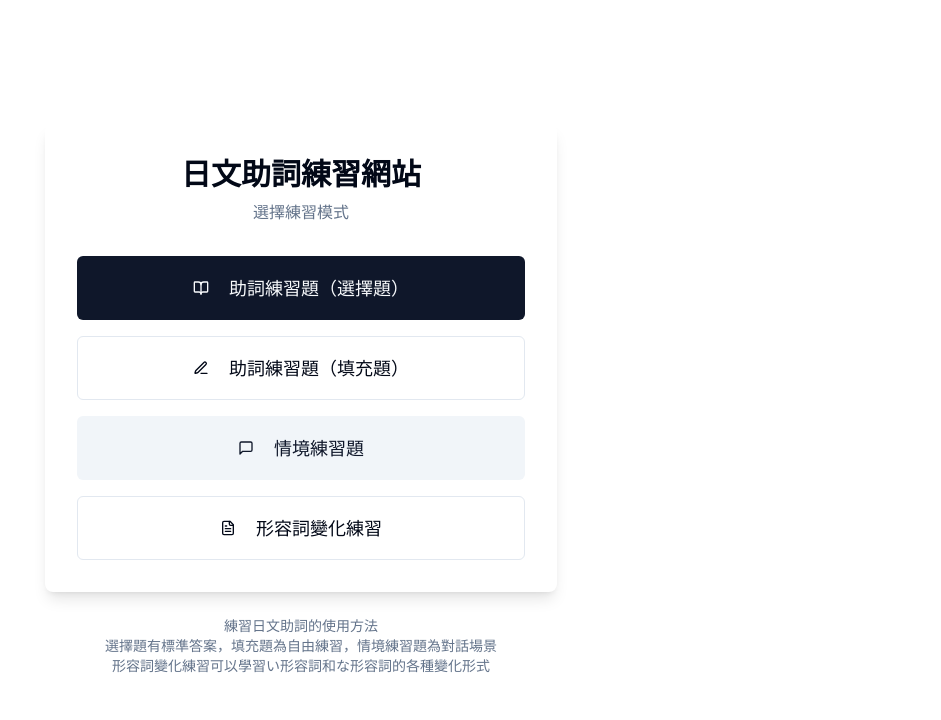
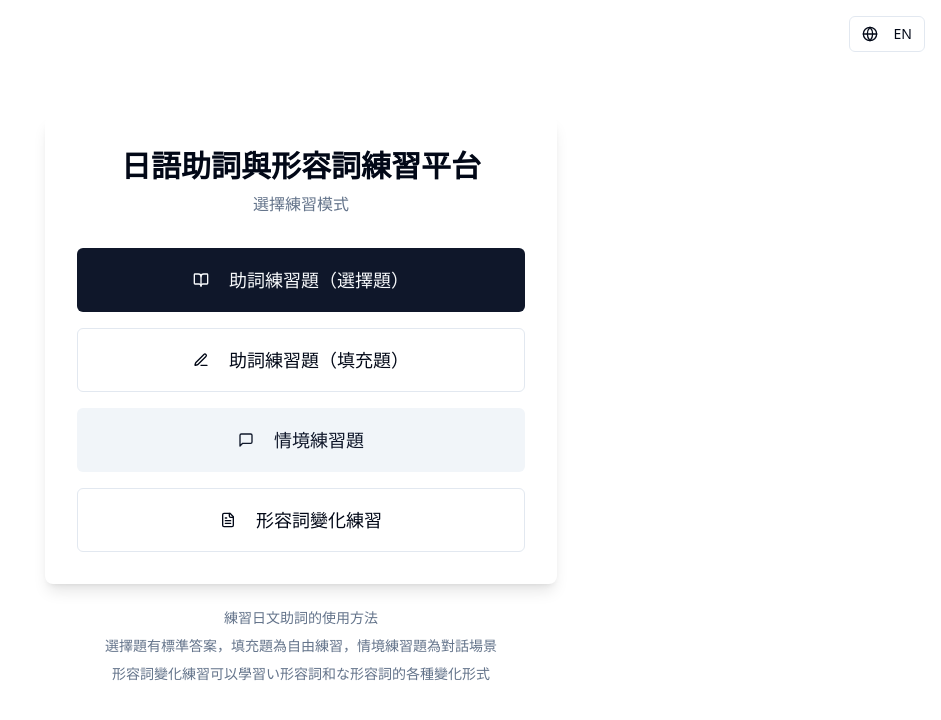
Before and after one commit to just84724/nihongo-quiz-generator, a React (Vite) app: page / in a window 1280 px wide. Shown: the top 720 px of the page, without its empty margins (339-1280 px from the left). Built offline with nearby package versions, Linux system fonts and the light colour scheme.

Commit message:
Add title and language toggle
Implement a title and language toggle feature, allowing users to switch between Traditional Chinese and English.

```diff
--- a/index.html
+++ b/index.html
@@ -1,14 +1,15 @@
+
 <!DOCTYPE html>
 <html lang="en">
   <head>
     <meta charset="UTF-8" />
     <meta name="viewport" content="width=device-width, initial-scale=1.0" />
-    <title>nihongo-quiz-generator</title>
-    <meta name="description" content="Lovable Generated Project" />
+    <title>日語練習平台 | Japanese Practice Platform</title>
+    <meta name="description" content="專業的日語助詞與形容詞練習平台 - Professional Japanese Particles & Adjectives Practice Platform" />
     <meta name="author" content="Lovable" />
 
-    <meta property="og:title" content="nihongo-quiz-generator" />
-    <meta property="og:description" content="Lovable Generated Project" />
+    <meta property="og:title" content="日語練習平台 | Japanese Practice Platform" />
+    <meta property="og:description" content="專業的日語助詞與形容詞練習平台 - Professional Japanese Particles & Adjectives Practice Platform" />
     <meta property="og:type" content="website" />
     <meta property="og:image" content="https://lovable.dev/opengraph-image-p98pqg.png" />
 
--- a/src/App.tsx
+++ b/src/App.tsx
@@ -4,6 +4,7 @@ import { Toaster as Sonner } from "@/components/ui/sonner";
 import { TooltipProvider } from "@/components/ui/tooltip";
 import { QueryClient, QueryClientProvider } from "@tanstack/react-query";
 import { BrowserRouter, Routes, Route } from "react-router-dom";
+import { LanguageProvider } from "@/contexts/LanguageContext";
 import Index from "./pages/Index";
 import ChoiceQuiz from "./pages/ChoiceQuiz";
 import BlankQuiz from "./pages/BlankQuiz";
@@ -15,6 +16,7 @@ const queryClient = new QueryClient();
 
 const App = () => (
   <QueryClientProvider client={queryClient}>
+    <LanguageProvider>
       <TooltipProvider>
         <Toaster />
         <Sonner />
@@ -29,6 +31,7 @@ const App = () => (
           </Routes>
         </BrowserRouter>
       </TooltipProvider>
+    </LanguageProvider>
   </QueryClientProvider>
 );
 
--- /dev/null
+++ b/src/components/LanguageSwitcher.tsx
@@ -0,0 +1,27 @@
+
+import React from 'react';
+import { Button } from '@/components/ui/button';
+import { useLanguage } from '@/contexts/LanguageContext';
+import { Globe } from 'lucide-react';
+
+const LanguageSwitcher: React.FC = () => {
+  const { language, setLanguage } = useLanguage();
+
+  const toggleLanguage = () => {
+    setLanguage(language === 'zh' ? 'en' : 'zh');
+  };
+
+  return (
+    <Button
+      variant="outline"
+      size="sm"
+      onClick={toggleLanguage}
+      className="fixed top-4 right-4 z-50"
+    >
+      <Globe className="mr-2 h-4 w-4" />
+      {language === 'zh' ? 'EN' : '中文'}
+    </Button>
+  );
+};
+
+export default LanguageSwitcher;
--- /dev/null
+++ b/src/contexts/LanguageContext.tsx
@@ -0,0 +1,95 @@
+
+import React, { createContext, useContext, useState, ReactNode } from 'react';
+
+export type Language = 'zh' | 'en';
+
+interface LanguageContextType {
+  language: Language;
+  setLanguage: (lang: Language) => void;
+  t: (key: string) => string;
+}
+
+const translations = {
+  zh: {
+    // 網站標題和描述
+    siteTitle: "日語助詞與形容詞練習平台",
+    siteDescription: "專業的日語學習工具",
+    chooseMode: "選擇練習模式",
+
+    // 練習模式
+    particleChoice: "助詞練習題（選擇題）",
+    particleFillBlank: "助詞練習題（填充題）",
+    scenarioPractice: "情境練習題",
+    adjectivePractice: "形容詞變化練習",
+
+    // 描述文字
+    practiceDescription: "練習日文助詞的使用方法",
+    modeExplanation: "選擇題有標準答案，填充題為自由練習，情境練習題為對話場景",
+    adjectiveExplanation: "形容詞變化練習可以學習い形容詞和な形容詞的各種變化形式",
+
+    // 通用按鈕
+    back: "返回",
+    exit: "離開",
+    restart: "重新開始",
+    next: "下一題",
+    finish: "完成",
+    viewAnswers: "查看答案",
+
+    // 404頁面
+    pageNotFound: "頁面未找到",
+    backToHome: "回到首頁"
+  },
+  en: {
+    // 網站標題和描述
+    siteTitle: "Japanese Particles & Adjectives Practice Platform",
+    siteDescription: "Professional Japanese Learning Tool",
+    chooseMode: "Choose Practice Mode",
+
+    // 練習模式
+    particleChoice: "Particle Practice (Multiple Choice)",
+    particleFillBlank: "Particle Practice (Fill in the Blank)",
+    scenarioPractice: "Scenario Practice",
+    adjectivePractice: "Adjective Conjugation Practice",
+
+    // 描述文字
+    practiceDescription: "Practice using Japanese particles correctly",
+    modeExplanation: "Multiple choice has standard answers, fill-in-the-blank is free practice, scenario practice features dialogue situations",
+    adjectiveExplanation: "Adjective conjugation practice helps you learn various forms of i-adjectives and na-adjectives",
+
+    // 通用按鈕
+    back: "Back",
+    exit: "Exit",
+    restart: "Restart",
+    next: "Next",
+    finish: "Finish",
+    viewAnswers: "View Answers",
+
+    // 404頁面
+    pageNotFound: "Page Not Found",
+    backToHome: "Back to Home"
+  }
+};
+
+const LanguageContext = createContext<LanguageContextType | undefined>(undefined);
+
+export const LanguageProvider: React.FC<{ children: ReactNode }> = ({ children }) => {
+  const [language, setLanguage] = useState<Language>('zh');
+
+  const t = (key: string): string => {
+    return translations[language][key as keyof typeof translations.zh] || key;
+  };
+
+  return (
+    <LanguageContext.Provider value={{ language, setLanguage, t }}>
+      {children}
+    </LanguageContext.Provider>
+  );
+};
+
+export const useLanguage = () => {
+  const context = useContext(LanguageContext);
+  if (context === undefined) {
+    throw new Error('useLanguage must be used within a LanguageProvider');
+  }
+  return context;
+};
--- a/src/pages/Index.tsx
+++ b/src/pages/Index.tsx
@@ -3,9 +3,12 @@ import React from "react";
 import { Button } from "@/components/ui/button";
 import { useNavigate } from "react-router-dom";
 import { BookOpen, Edit3, MessageSquare, FileText } from "lucide-react";
+import { useLanguage } from "@/contexts/LanguageContext";
+import LanguageSwitcher from "@/components/LanguageSwitcher";
 
 const Index: React.FC = () => {
   const navigate = useNavigate();
+  const { t } = useLanguage();
 
   const handleChoiceQuiz = () => navigate("/choice-quiz");
   const handleBlankQuiz = () => navigate("/blank-quiz");
@@ -14,9 +17,11 @@ const Index: React.FC = () => {
 
   return (
     <div className="min-h-screen flex flex-col items-center justify-center bg-background px-4">
+      <LanguageSwitcher />
+
       <div className="max-w-lg w-full bg-white dark:bg-card text-foreground shadow-lg rounded-lg p-8">
-        <h1 className="text-3xl font-bold mb-2 text-center">日文助詞練習網站</h1>
-        <p className="text-muted-foreground text-center mb-8">選擇練習模式</p>
+        <h1 className="text-3xl font-bold mb-2 text-center">{t('siteTitle')}</h1>
+        <p className="text-muted-foreground text-center mb-8">{t('chooseMode')}</p>
 
         <div className="space-y-4">
           <Button
@@ -26,7 +31,7 @@ const Index: React.FC = () => {
             className="w-full h-16 text-lg"
           >
             <BookOpen className="mr-3 h-6 w-6" />
-            助詞練習題（選擇題）
+            {t('particleChoice')}
           </Button>
 
           <Button
@@ -36,7 +41,7 @@ const Index: React.FC = () => {
             className="w-full h-16 text-lg"
           >
             <Edit3 className="mr-3 h-6 w-6" />
-            助詞練習題（填充題）
+            {t('particleFillBlank')}
           </Button>
 
           <Button
@@ -46,7 +51,7 @@ const Index: React.FC = () => {
             className="w-full h-16 text-lg"
           >
             <MessageSquare className="mr-3 h-6 w-6" />
-            情境練習題
+            {t('scenarioPractice')}
           </Button>
 
           <Button
@@ -56,15 +61,15 @@ const Index: React.FC = () => {
             className="w-full h-16 text-lg"
           >
             <FileText className="mr-3 h-6 w-6" />
-            形容詞變化練習
+            {t('adjectivePractice')}
           </Button>
         </div>
       </div>
 
-      <div className="mt-6 text-sm text-muted-foreground text-center">
-        <p>練習日文助詞的使用方法</p>
-        <p>選擇題有標準答案，填充題為自由練習，情境練習題為對話場景</p>
-        <p>形容詞變化練習可以學習い形容詞和な形容詞的各種變化形式</p>
+      <div className="mt-6 text-sm text-muted-foreground text-center max-w-lg">
+        <p>{t('practiceDescription')}</p>
+        <p className="mt-2">{t('modeExplanation')}</p>
+        <p className="mt-2">{t('adjectiveExplanation')}</p>
       </div>
     </div>
   );
```
Lines whose indentation alone changed are shown as unchanged.
